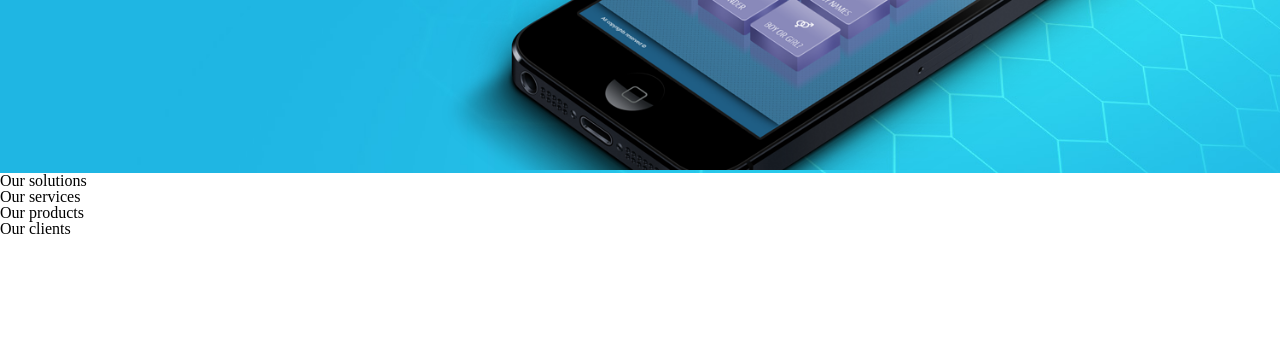
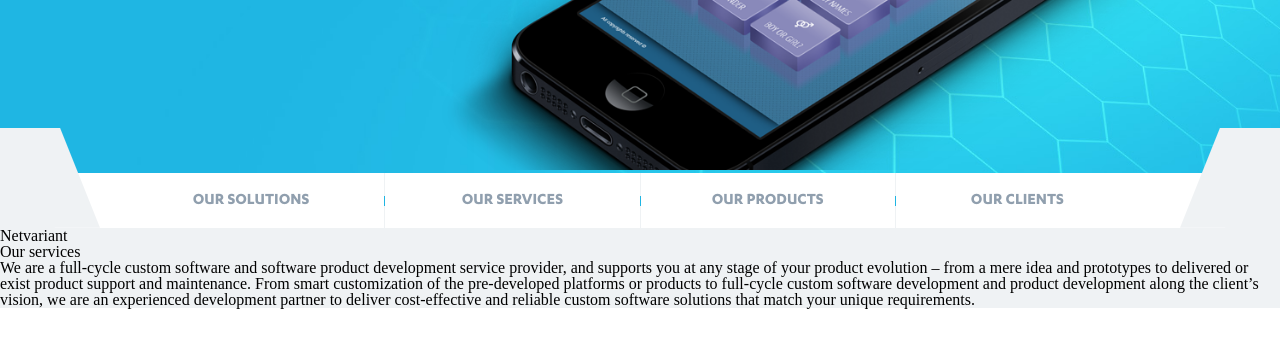
Before and after one commit to GarrusNapp/nv-clone, a website built with webpack: page index.html in a window 1280 px wide. Shown: the part 414-762 px from the top of the page. Built offline with nearby package versions, Linux system fonts and the light colour scheme.

Commit message:
secondary menu

```diff
--- a/index.html
+++ b/index.html
@@ -140,13 +140,23 @@
     </section>
     <section class="services">
       <nav class="secondary-navigation">
-        <ul>
-          <li>Our solutions</li>
-          <li>Our services</li>
-          <li>Our products</li>
-          <li>Our clients</li>
+        <ul class="second-nav-list">
+          <li class="second-nav-element"><a>Our solutions</a></li>
+          <li class="second-nav-element"><a>Our services</a></li>
+          <li class="second-nav-element"><a>Our products</a></li>
+          <li class="second-nav-element"><a>Our clients</a></li>
         </ul>
       </nav>
+      <div>
+        <span>Netvariant</span>
+        <h2>Our services</h2>
+        <p>We are a full-cycle custom software and software product development service provider, and supports you at any stage of your product evolution – from a mere idea and prototypes to delivered or exist product support and maintenance. From smart
+          customization of the pre-developed platforms or products to full-cycle custom software development and product development along the client’s vision, we are an experienced development partner to deliver cost-effective and reliable custom software
+          solutions that match your unique requirements.
+
+        </p>
+
+      </div>
     </section>
   </div>
   <script src="out/out.js"></script>
--- a/sass/main.scss
+++ b/sass/main.scss
@@ -4,6 +4,8 @@
 @import "./partials/topnav";
 @import "./partials/linklistsmall";
 @import "./partials/carousel";
+@import "./partials/secondnav";
+@import "./partials/services";
 
 .main-container {
   max-width: 2000px;
--- a/sass/modules/_colors.scss
+++ b/sass/modules/_colors.scss
@@ -6,3 +6,6 @@ $sub-menu-background: #3A3F45;
 $sub-menu-vertical-border-color: #4d535b;
 $small-menu-background: #35373a;
 $carousel-text-color: white;
+$secondary-menu-backgorund: white;
+$second-menu-link: #909fae;
+$services-background: #EFF2F4;
--- /dev/null
+++ b/sass/partials/_secondnav.scss
@@ -0,0 +1,109 @@
+@import "../modules/colors";
+@import "../modules/breakpoints";
+
+.secondary-navigation {
+  .second-nav-list {
+    display: flex;
+    justify-content: center;
+    margin: 0 auto;
+
+    .second-nav-element {
+      width: 255px;
+      height: 55px;
+      position: relative;
+      background-color: $secondary-menu-backgorund;
+      text-align: center;
+      border-right: 1px solid $services-background;
+      a {
+        font-family: "Karbon", sans-serif;
+        font-weight: bold;
+        font-size: 17px;
+        text-transform: uppercase;
+        line-height: 55px;
+        color: $second-menu-link;
+        transition: color 0.5s;
+        cursor: pointer;
+        &:hover {
+          color: $highlight-color;
+        }
+      }
+
+      &:first-of-type {
+        text-align: right;
+        padding-right: 75px;
+      }
+
+      &:last-of-type {
+        text-align: left;
+        padding-left: 75px;
+        border: 0;
+      }
+
+      &:first-of-type,
+      &:last-of-type {
+        flex-grow: 1;
+      }
+
+      &::before {
+        content: "";
+        display: block;
+        position: absolute;
+        left: -1px;
+        top: 23px;
+        width: 1px;
+        height: 10px;
+        background-color: $highlight-color;
+      }
+
+      &:first-of-type::before {
+        display: none;
+      }
+    }
+
+    &::before,
+    &::after {
+      content: "";
+      display: block;
+      width: 55px;
+      height: 55px;
+      background-color: $secondary-menu-backgorund;
+    }
+    &::after {
+      clip-path: polygon(70% 0, 0% 100%, 0 0);
+    }
+
+    &::before {
+      clip-path: polygon(30% 0, 100% 0, 100% 100%);
+    }
+  }
+
+  @include breakpoint(tablet) {
+    & .second-nav-element {
+      flex-grow: 0 !important;
+      text-align: center !important;
+      padding: 0 !important;
+    }
+  }
+  @include breakpoint(mobile) {
+    & {
+      .second-nav-list {
+        flex-wrap: wrap;
+
+        &::before,
+        &::after {
+          display: none;
+        }
+      }
+      .second-nav-element {
+        flex-grow: 0 !important;
+        text-align: center !important;
+        padding: 0 !important;
+        border-bottom: 1px solid $services-background;
+
+        &::before {
+          display: none !important;
+        }
+      }
+    }
+  }
+}
--- /dev/null
+++ b/sass/partials/_services.scss
@@ -0,0 +1,38 @@
+@import "../modules/colors";
+@import "../modules/breakpoints";
+
+.services {
+  position: relative;
+  background-color: $services-background;
+  &::after,
+  &::before {
+    content: "";
+    display: block;
+    position: absolute;
+    top: -45px;
+    width: 100px;
+    height: 100px;
+    background-color: $services-background;
+  }
+  &::before {
+    left: 0;
+    z-index: 1;
+    clip-path: polygon(0 0, 60% 0, 100% 100%, 0% 100%);
+  }
+  &::after {
+    right: 0;
+    clip-path: polygon(40% 0, 100% 0, 100% 100%, 0% 100%);
+  }
+  @include breakpoint(tablet) {
+    &::after,
+    &::before {
+      display: none;
+    }
+  }
+  @include breakpoint(mobile) {
+    &::after,
+    &::before {
+      display: none;
+    }
+  }
+}
```
